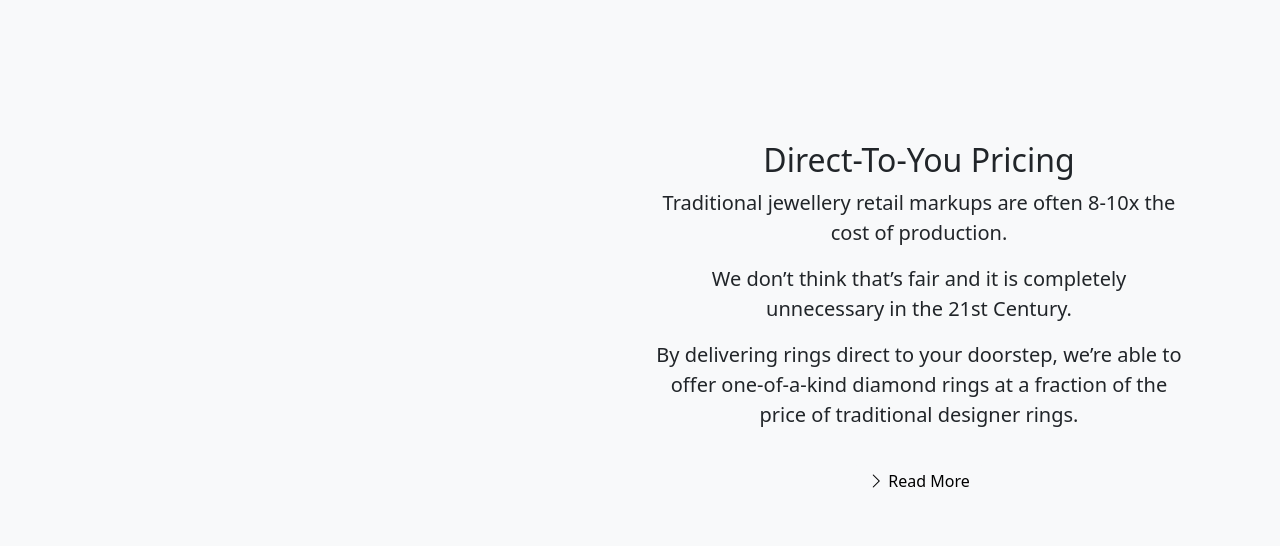
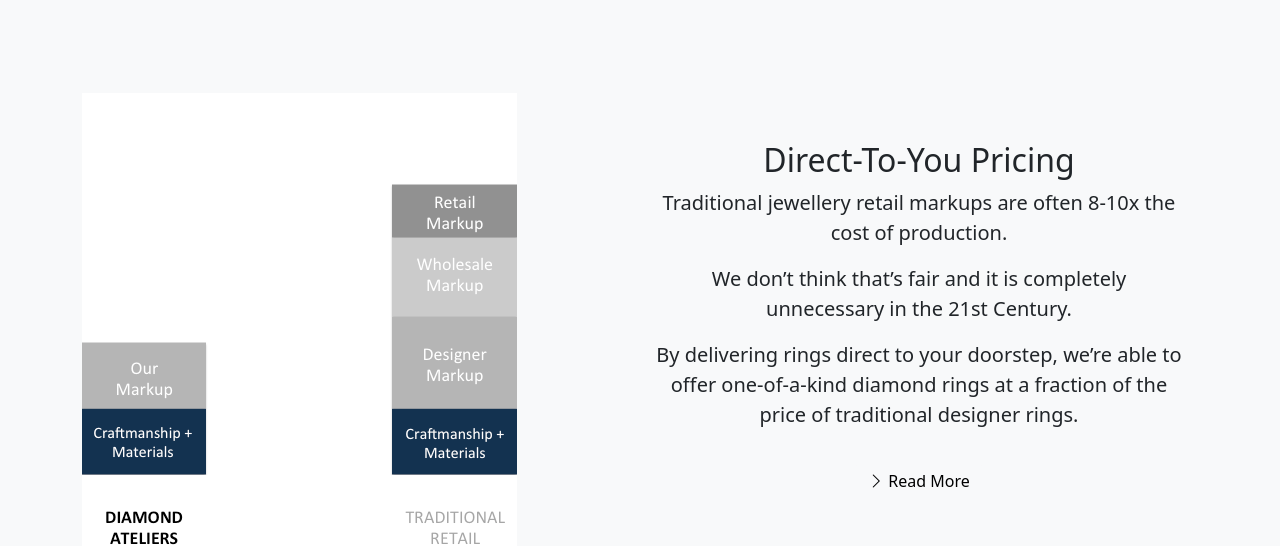
Before and after one commit to brudripco/dia, a plain HTML site: page index.html in a window 1280 px wide. Shown: the part 1517-2063 px from the top of the page. Drawn offline with nearby package versions, Linux system fonts and the light colour scheme; the site is published under a folder, as on GitHub Pages, so addresses that start at the root find nothing.

Commit message:
Update index.html

```diff
--- a/index.html
+++ b/index.html
@@ -207,7 +207,7 @@
       <div class="container">
         <div class="row align-items-center.justify-content-between">
           <div class="col-md">
-            <img src="/img/learn1.png" alt="" class="img-fluid">
+            <img src="img/learn1.png" alt="" class="img-fluid">
           </div>
           <div class="col-md p=5 text-center g-5">
             <h2>Direct-To-You Pricing</h2>
```
